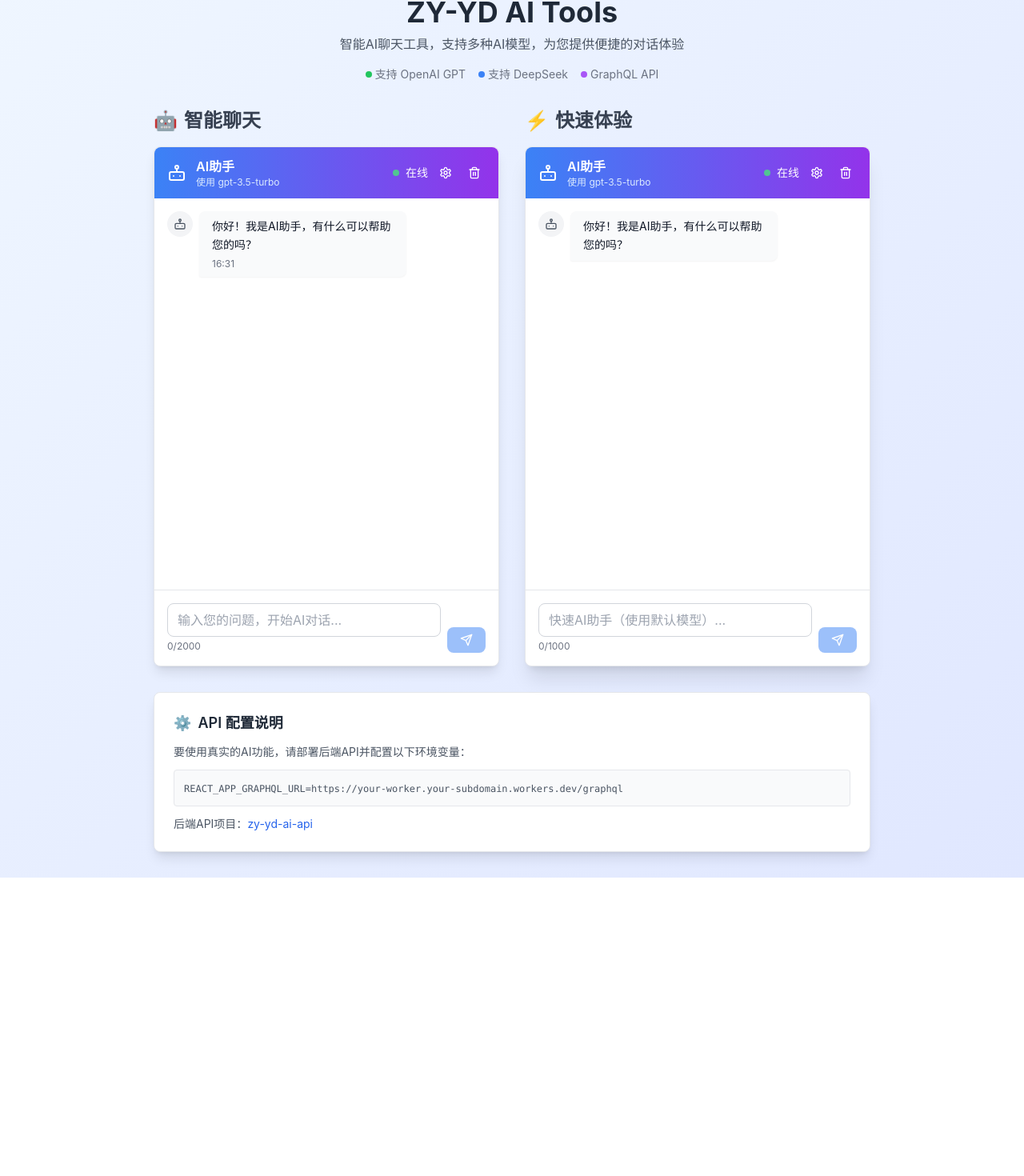
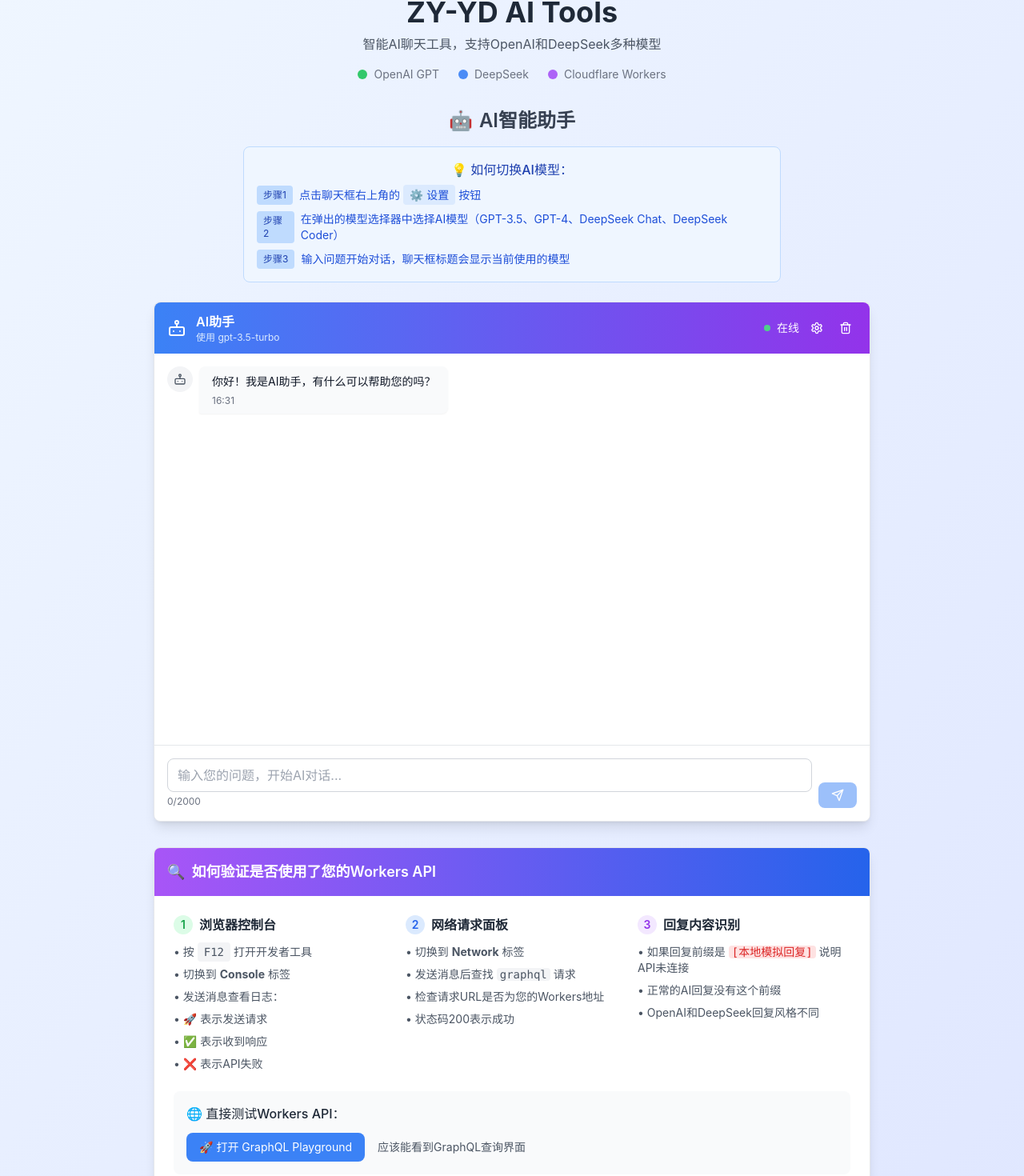
Before and after one commit to 632591029/zy-yd-ai-tools, a React (Create React App) app: page / in a window 1280 px wide. Shown: the part 37-1507 px from the top of the page at 80% size. Before the commit the page ends 1134 px from the top, so only its background shows below. Built offline with nearby package versions, Linux system fonts and the light colour scheme.

Commit message:
fix: 移除重复聊天框，只保留一个，详细说明AI模型切换和Workers验证方法

```diff
--- a/src/App.tsx
+++ b/src/App.tsx
@@ -8,12 +8,28 @@ const App: React.FC = () => {
   // 自定义消息处理函数
   const handleSendMessage = async (message: string, model: string = 'gpt-3.5-turbo'): Promise<string> => {
     try {
-      return await sendChatMessage(message, model);
+      console.log('🚀 发送消息到Workers API:', {
+        message,
+        model,
+        apiUrl: 'https://zy-yd-ai-api.a632591029.workers.dev/graphql',
+        timestamp: new Date().toISOString()
+      });
+
+      const response = await sendChatMessage(message, model);
+
+      console.log('✅ 收到Workers API响应:', {
+        response: response.substring(0, 100) + '...',
+        model,
+        timestamp: new Date().toISOString()
+      });
+
+      return response;
     } catch (error) {
-      console.error('Message send failed:', error);
-      // 降级到模拟回复
+      console.error('❌ Workers API调用失败:', error);
+
+      // 降级到模拟回复，明确标识
       await new Promise(resolve => setTimeout(resolve, 1000));
-      return `我收到了您的消息："${message}"。由于API暂时不可用，这是一个模拟回复。请配置正确的API地址。`;
+      return `🤖 [本地模拟回复 - API未连接]\n\n您的消息："${message}"\n\n⚠️ 当前使用模拟模式，原因：${error instanceof Error ? error.message : '未知错误'}\n\n请检查：\n• Workers API是否正常运行\n• API密钥是否已配置\n• 网络连接是否正常`;
     }
   };
 
@@ -24,70 +40,128 @@ const App: React.FC = () => {
           <h1 className="text-4xl font-bold text-gray-800 mb-2">
             {APP_NAME}
           </h1>
-          <p className="text-gray-600">
-            智能AI聊天工具，支持多种AI模型，为您提供便捷的对话体验
+          <p className="text-gray-600 mb-4">
+            智能AI聊天工具，支持OpenAI和DeepSeek多种模型
           </p>
-          <div className="mt-4 flex justify-center space-x-4 text-sm text-gray-500">
-            <div className="flex items-center space-x-1">
-              <div className="w-2 h-2 bg-green-500 rounded-full"></div>
-              <span>支持 OpenAI GPT</span>
+          <div className="flex justify-center space-x-6 text-sm text-gray-500">
+            <div className="flex items-center space-x-2">
+              <div className="w-3 h-3 bg-green-500 rounded-full animate-pulse"></div>
+              <span>OpenAI GPT</span>
             </div>
-            <div className="flex items-center space-x-1">
-              <div className="w-2 h-2 bg-blue-500 rounded-full"></div>
-              <span>支持 DeepSeek</span>
+            <div className="flex items-center space-x-2">
+              <div className="w-3 h-3 bg-blue-500 rounded-full animate-pulse"></div>
+              <span>DeepSeek</span>
             </div>
-            <div className="flex items-center space-x-1">
-              <div className="w-2 h-2 bg-purple-500 rounded-full"></div>
-              <span>GraphQL API</span>
+            <div className="flex items-center space-x-2">
+              <div className="w-3 h-3 bg-purple-500 rounded-full animate-pulse"></div>
+              <span>Cloudflare Workers</span>
             </div>
           </div>
         </div>
 
+        {/* 只保留一个聊天框 */}
         <div className="max-w-4xl mx-auto">
-          <div className="grid md:grid-cols-1 lg:grid-cols-2 gap-8">
-            <div className="space-y-4">
-              <h2 className="text-2xl font-semibold text-gray-700 flex items-center space-x-2">
+          <div className="text-center mb-6">
+            <h2 className="text-2xl font-semibold text-gray-700 flex items-center justify-center space-x-2 mb-4">
               <span>🤖</span>
-                <span>智能聊天</span>
+              <span>AI智能助手</span>
             </h2>
+
+            {/* 使用说明 */}
+            <div className="bg-blue-50 border border-blue-200 rounded-lg p-4 mb-6 text-left max-w-2xl mx-auto">
+              <p className="text-blue-800 font-medium mb-2 text-center">💡 如何切换AI模型：</p>
+              <div className="text-blue-700 text-sm space-y-2">
+                <div className="flex items-center space-x-2">
+                  <span className="bg-blue-200 text-blue-800 px-2 py-1 rounded text-xs">步骤1</span>
+                  <span>点击聊天框右上角的 <span className="bg-blue-100 px-2 py-1 rounded">⚙️ 设置</span> 按钮</span>
+                </div>
+                <div className="flex items-center space-x-2">
+                  <span className="bg-blue-200 text-blue-800 px-2 py-1 rounded text-xs">步骤2</span>
+                  <span>在弹出的模型选择器中选择AI模型（GPT-3.5、GPT-4、DeepSeek Chat、DeepSeek Coder）</span>
+                </div>
+                <div className="flex items-center space-x-2">
+                  <span className="bg-blue-200 text-blue-800 px-2 py-1 rounded text-xs">步骤3</span>
+                  <span>输入问题开始对话，聊天框标题会显示当前使用的模型</span>
+                </div>
+              </div>
+            </div>
+          </div>
+
           <AIChatBox
             height="650px"
             onSendMessage={handleSendMessage}
             placeholder="输入您的问题，开始AI对话..."
             showTimestamp={true}
             maxLength={2000}
+            className="shadow-2xl"
           />
+
+          {/* 验证Workers API的方法 */}
+          <div className="mt-8 bg-white rounded-lg shadow-lg border border-gray-200 overflow-hidden">
+            <div className="bg-gradient-to-r from-purple-500 to-blue-600 text-white p-4">
+              <h3 className="text-lg font-semibold flex items-center space-x-2">
+                <span>🔍</span>
+                <span>如何验证是否使用了您的Workers API</span>
+              </h3>
             </div>
 
-            <div className="space-y-4">
-              <h2 className="text-2xl font-semibold text-gray-700 flex items-center space-x-2">
-                <span>⚡</span>
-                <span>快速体验</span>
-              </h2>
-              <AIChatBox
-                height="650px"
-                placeholder="快速AI助手（使用默认模型）..."
-                showTimestamp={false}
-                maxLength={1000}
-                className="shadow-xl"
-              />
+            <div className="p-6">
+              <div className="grid md:grid-cols-3 gap-6">
+                <div>
+                  <h4 className="font-semibold text-gray-800 mb-3 flex items-center space-x-2">
+                    <span className="w-6 h-6 bg-green-100 text-green-600 rounded-full flex items-center justify-center text-sm">1</span>
+                    <span>浏览器控制台</span>
+                  </h4>
+                  <ul className="text-gray-600 space-y-2 text-sm">
+                    <li>• 按 <kbd className="bg-gray-100 px-2 py-1 rounded">F12</kbd> 打开开发者工具</li>
+                    <li>• 切换到 <strong>Console</strong> 标签</li>
+                    <li>• 发送消息查看日志：</li>
+                    <li>• 🚀 表示发送请求</li>
+                    <li>• ✅ 表示收到响应</li>
+                    <li>• ❌ 表示API失败</li>
+                  </ul>
+                </div>
+
+                <div>
+                  <h4 className="font-semibold text-gray-800 mb-3 flex items-center space-x-2">
+                    <span className="w-6 h-6 bg-blue-100 text-blue-600 rounded-full flex items-center justify-center text-sm">2</span>
+                    <span>网络请求面板</span>
+                  </h4>
+                  <ul className="text-gray-600 space-y-2 text-sm">
+                    <li>• 切换到 <strong>Network</strong> 标签</li>
+                    <li>• 发送消息后查找 <code className="bg-gray-100 px-1 rounded">graphql</code> 请求</li>
+                    <li>• 检查请求URL是否为您的Workers地址</li>
+                    <li>• 状态码200表示成功</li>
+                  </ul>
+                </div>
+
+                <div>
+                  <h4 className="font-semibold text-gray-800 mb-3 flex items-center space-x-2">
+                    <span className="w-6 h-6 bg-purple-100 text-purple-600 rounded-full flex items-center justify-center text-sm">3</span>
+                    <span>回复内容识别</span>
+                  </h4>
+                  <ul className="text-gray-600 space-y-2 text-sm">
+                    <li>• 如果回复前缀是 <code className="bg-red-100 text-red-600 px-1 rounded">[本地模拟回复]</code> 说明API未连接</li>
+                    <li>• 正常的AI回复没有这个前缀</li>
+                    <li>• OpenAI和DeepSeek回复风格不同</li>
+                  </ul>
                 </div>
               </div>
 
-          {/* API 配置提示 */}
-          <div className="mt-8 p-6 bg-white rounded-lg shadow-lg border border-gray-200">
-            <h3 className="text-lg font-semibold text-gray-800 mb-3 flex items-center space-x-2">
-              <span>⚙️</span>
-              <span>API 配置说明</span>
-            </h3>
-            <div className="space-y-3 text-sm text-gray-600">
-              <p>要使用真实的AI功能，请部署后端API并配置以下环境变量：</p>
-              <div className="bg-gray-50 p-3 rounded border">
-                <code className="text-xs">
-                  REACT_APP_GRAPHQL_URL=https://your-worker.your-subdomain.workers.dev/graphql
-                </code>
+              <div className="mt-6 p-4 bg-gray-50 rounded-lg">
+                <h4 className="font-medium text-gray-800 mb-3">🌐 直接测试Workers API：</h4>
+                <div className="flex items-center space-x-4">
+                  <a
+                    href="https://zy-yd-ai-api.a632591029.workers.dev/graphql"
+                    target="_blank"
+                    rel="noopener noreferrer"
+                    className="bg-blue-500 text-white px-4 py-2 rounded-lg hover:bg-blue-600 transition-colors text-sm"
+                  >
+                    🚀 打开 GraphQL Playground
+                  </a>
+                  <span className="text-sm text-gray-600">应该能看到GraphQL查询界面</span>
                 </div>
-              <p>后端API项目：<a href="https://github.com/632591029/zy-yd-ai-api" className="text-blue-600 hover:underline" target="_blank" rel="noopener noreferrer">zy-yd-ai-api</a></p>
+              </div>
             </div>
           </div>
         </div>
```
Lines whose indentation alone changed are shown as unchanged.
